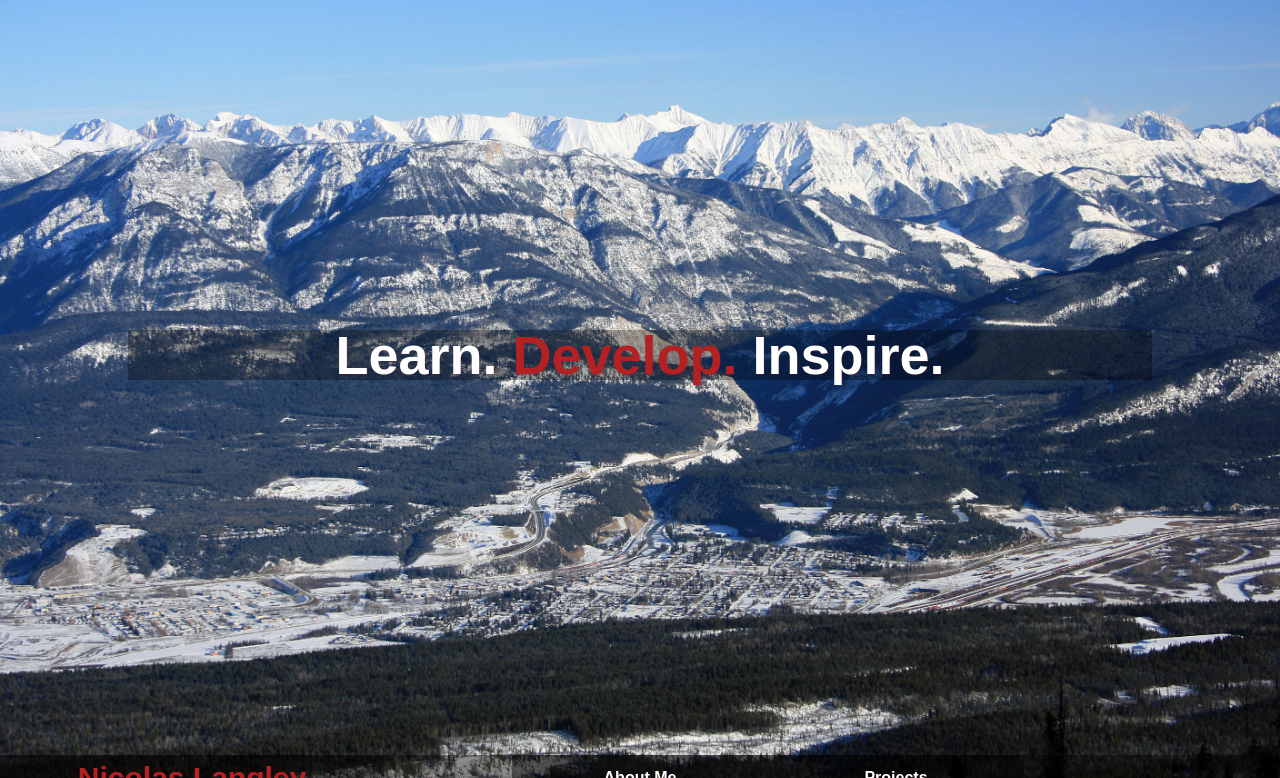
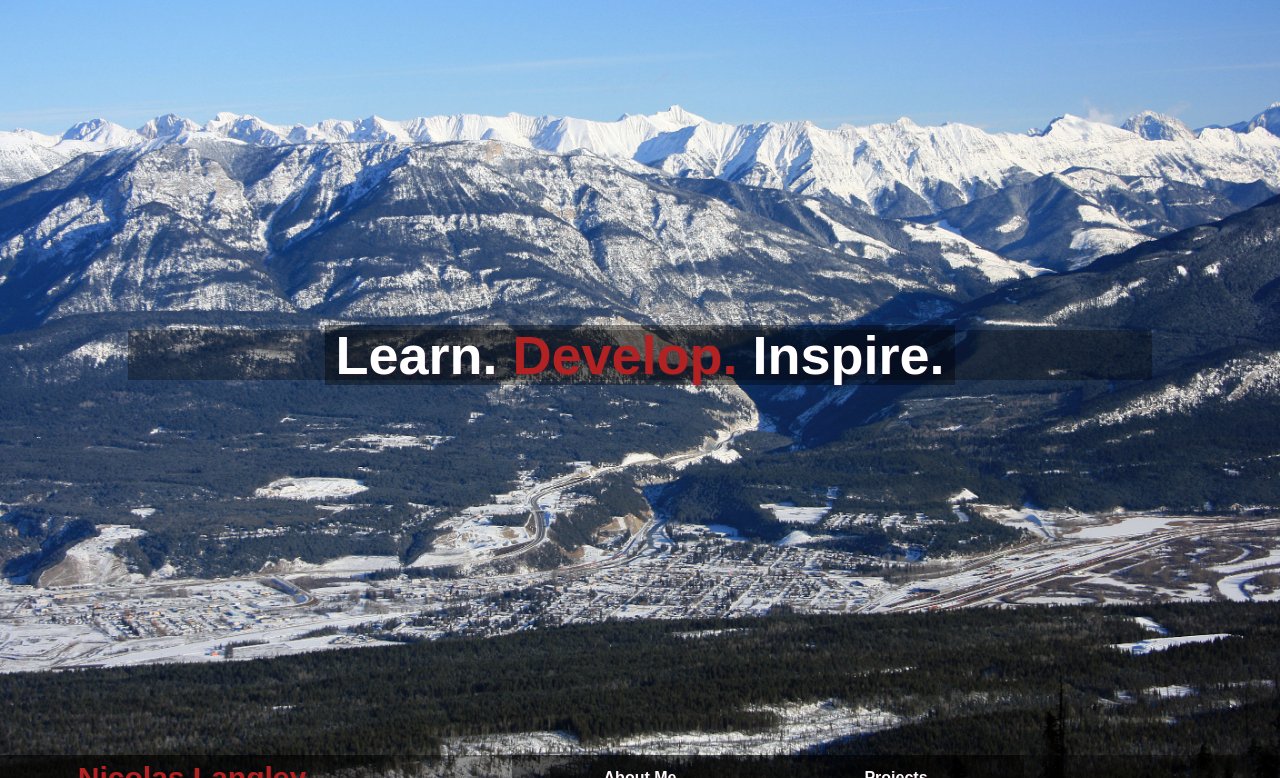
Before and after one commit to nicolaslangley/nicolaslangley.github.io, a plain HTML site: page index.html in a window 1280 px wide. Shown: the top 778 px of the page. Drawn offline with Linux system fonts and the light colour scheme.

Commit message:
Background to center title

```diff
--- a/style.css
+++ b/style.css
@@ -330,6 +330,7 @@ body {
 
 .content-header#main-header {
   color: #fff;
+  background-color: rgba(0,0,0,0.4);
 }
 
 .content-text {
```
